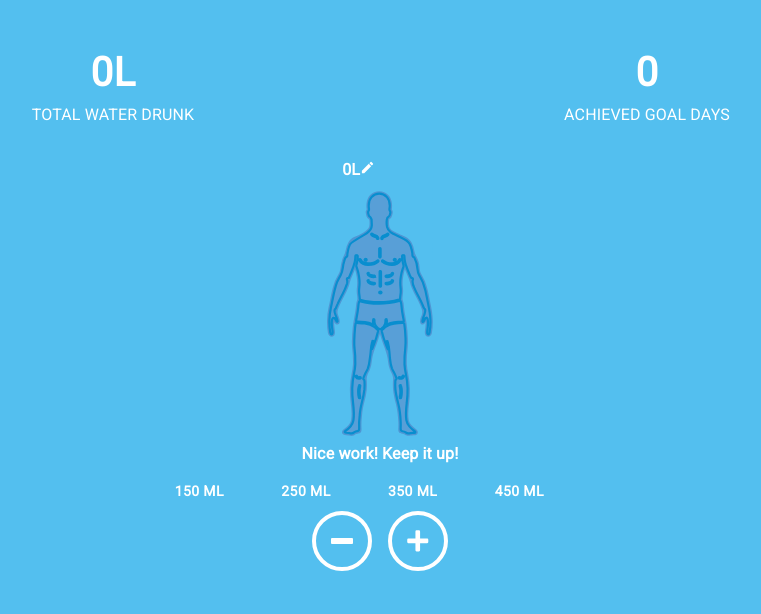
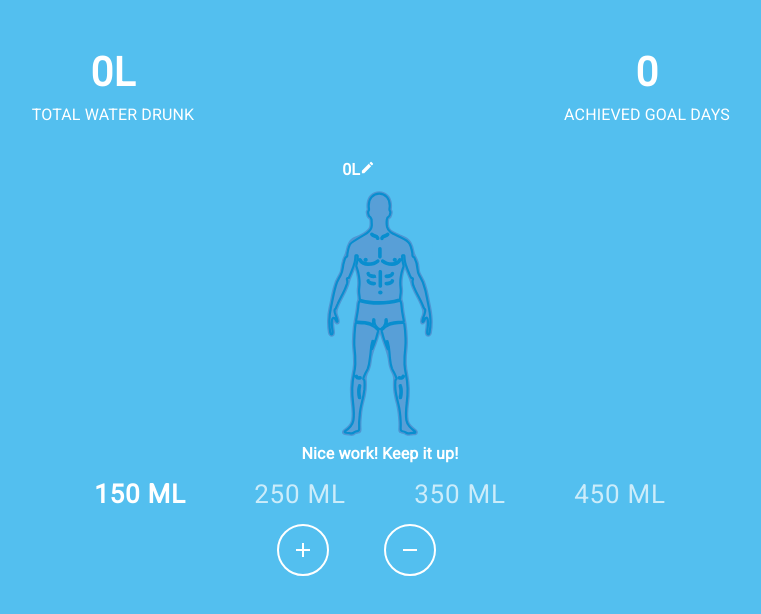
Before and after one commit to Tane10/react-water-drinking-tracker, a React (Create React App) app: page / in a window 1280 px wide. Shown: the top 614 px of the page, without its empty margins (260-1021 px from the left). Built offline with nearby package versions, Linux system fonts and the light colour scheme; no server answers.

Commit message:
got buttons working, but stil need to make man volume update, and add button validtion, then do api cloud formation

```diff
--- a/package.json
+++ b/package.json
@@ -14,6 +14,7 @@
     "react-center": "^1.1.1",
     "react-dom": "^16.13.1",
     "react-elastic-carousel": "^0.7.5",
+    "react-hook-form": "^6.8.0",
     "react-horizontal-scrolling-menu": "^0.7.7",
     "react-scripts": "3.4.3",
     "react-slick": "^0.27.11",
--- a/src/App.js
+++ b/src/App.js
@@ -10,6 +10,7 @@ import { appUseStyles } from "./useStyles"
 import { backGroundColor } from "./colors.js";
 import { getWaterDrunkByUser } from './api/waterTrackerService'
 import axios from "axios";
+import SideScrollWaterValues from "./components/sideScrollWaterValues"
 
 
 const waterVolmueAmounts = [
@@ -23,22 +24,17 @@ export default function App() {
   const classes = appUseStyles();
 
   const [open, setOpen] = React.useState(false);
+  const [refreshWaterInfo, setRefreshWaterInfo] = React.useState(false);
   const [totalWaterDrunk, setTotalWaterDrunk] = React.useState(0);
   const [achivedGoal, setAchivedGoal] = React.useState(0);
   const [waterGoal, setwaterGoal] = React.useState(0);
 
   React.useEffect(() => {
-
     const getWaterDrunkByUser = async (email) => {
-      const water = await axios.get(`https://fndt05814i.execute-api.us-east-2.amazonaws.com/dev/?userEmail=${email}`).then((res) => {
+      const water = await axios.get(`https://fndt05814i.execute-api.us-east-2.amazonaws.com/dev/user/?userEmail=${email}`).then((res) => {
         const waterInfo = res.data.body;
-
-        if(waterInfo.totalWaterDrunkML > 1000){
-          waterInfo.totalWaterDrunkML = waterInfo.totalWaterDrunkML / 1000
-        }
-        if(waterInfo.waterGoalML > 1000){
-          waterInfo.waterGoalML = waterInfo.waterGoalML / 1000
-        }
+        waterInfo.totalWaterDrunkML = waterInfo.totalWaterDrunkML / 1000
+        waterInfo.waterGoalML = waterInfo.waterGoalML / 1000
 
         return waterInfo
       }).catch(err => {
@@ -48,14 +44,15 @@ export default function App() {
       setTotalWaterDrunk(water.totalWaterDrunkML);
       setAchivedGoal(water.daysGoalAchived);
       setwaterGoal(water.waterGoalML);
+      setRefreshWaterInfo(false)
     }
     getWaterDrunkByUser('testJoe@test.com');;
 
   }, [totalWaterDrunk,
     achivedGoal,
-    waterGoal])
-
-
+    waterGoal,
+    open,
+    refreshWaterInfo])
 
   const handleOpen = () => {
     setOpen(true);
@@ -65,9 +62,9 @@ export default function App() {
     setOpen(false);
   };
 
-  // let totalWaterDrunk = 2.5;
-  // let achivedGoal = 15;
-  // let waterGoal = 3.5;
+  const refreshWaterInfoCall = () => {
+    setRefreshWaterInfo(true);
+  }
 
   return (
     <div style={{ backgroundColor: backGroundColor }}>
@@ -109,20 +106,12 @@ export default function App() {
 
           <Grid container justify="center" alignItems="center" >
             <Typography fontWeight="fontWeightBold" align="center" className={classes.typographyStyleBold} > Nice work! Keep it up!</Typography>
-            <Grid container justify="center" alignItems="center" >
-              {waterVolmueAmounts.map(item =>
-                <Grid item xs={3} sm={2} md={1} >
-                  <Button style={{
-                    color: "white",
-                    paddingTop: '13px',
-                    paddingBottom: '13px',
-                    fontWeight: "bold",
-                  }} key={item.id}>{item.name} </Button>
-                </Grid>)}
-            </Grid>
           </Grid>
-
-          <UpdateWaterVoumeBtn />
+          <SideScrollWaterValues
+          updateWaterValues={refreshWaterInfoCall}
+          validation={totalWaterDrunk}
+          />
+          {/* <UpdateWaterVoumeBtn /> */}
           <EditWaterGoalModal
             openModal={open}
             closeModal={handleClose} />
--- /dev/null
+++ b/src/components/sideScrollWaterValues.js
@@ -0,0 +1,127 @@
+import React from 'react';
+import { Typography, AppBar, Tabs, Tab, Grid, IconButton } from '@material-ui/core';
+import { tabUseStyles } from "../useStyles";
+import PropTypes from 'prop-types';
+import Box from '@material-ui/core/Box';
+import { Add, Remove } from '@material-ui/icons';
+import axios from "axios";
+
+function TabPanel(props) {
+    const { children, value, index, ...other } = props;
+
+    return (
+        <div
+            role="tabpanel"
+            hidden={value !== index}
+            id={`scrollable-auto-tabpanel-${index}`}
+            aria-labelledby={`scrollable-auto-tab-${index}`}
+            {...other}
+        >
+            {value === index && (
+                <Box p={3}>
+                    <Typography>{children}</Typography>
+                </Box>
+            )}
+        </div>
+    );
+}
+
+const waterVolmueAmounts = [
+    { key: 0, volume: 150 },
+    { key: 1, volume: 250 },
+    { key: 2, volume: 350 },
+    { key: 3, volume: 450 },
+];
+
+TabPanel.propTypes = {
+    children: PropTypes.node,
+    index: PropTypes.any.isRequired,
+    value: PropTypes.any.isRequired,
+};
+
+function a11yProps(index) {
+    return {
+        id: `scrollable-auto-tab-${index}`,
+        'aria-controls': `scrollable-auto-tabpanel-${index}`,
+    };
+}
+
+
+export default function ScrollableTabsButtonAuto({ updateWaterValues, validation }) {
+
+
+    const classes = tabUseStyles();
+    const [value, setValue] = React.useState(0);
+    const [waterAmount, setWaterAmount] = React.useState(150);
+    // const [invalid, setinvalid] = React.useState()
+
+    const handleChange = (event, newValue) => {
+        setValue(newValue);
+        waterVolmueAmounts.map((waterVolume) => {
+            if (waterVolume.key === newValue) {
+                setWaterAmount(waterVolume.volume)
+            }
+        })
+    };
+
+    const updateTotalWaterDrunk = async (e) => {
+        e.preventDefault();
+
+        const operator = e.currentTarget.value;
+
+        const url = "https://fndt05814i.execute-api.us-east-2.amazonaws.com/dev/user/update-water-total";
+
+        let data = {
+            email: 'testJoe@test.com',
+            volume: waterAmount,
+            operator: operator
+        };
+
+        await axios.put(url, JSON.stringify(data)).then(res => {
+            console.log(res)
+        }).catch(err => {
+            console.log(err)
+        })
+
+        updateWaterValues();
+
+
+    }
+
+    return (
+        <div className={classes.root} >
+            <AppBar position="static" style={{ background: 'transparent', boxShadow: 'none', justifyContent: 'center', alignItems: 'center' }} >
+                <Tabs
+                    classes={{ indicator: classes.indicator }}
+                    value={value}
+                    onChange={handleChange}
+                    variant="scrollable"
+                    scrollButtons="auto"
+                    aria-label="scrollable auto tabs example"
+                >
+                    <Tab label="150 ml" {...a11yProps(0)} style={{ fontSize: '26px' }} classes={{ selected: classes.tabText }} />
+                    <Tab label="250 ml" {...a11yProps(1)} style={{ fontSize: '26px' }} classes={{ selected: classes.tabText }} />
+                    <Tab label="350 ml" {...a11yProps(2)} style={{ fontSize: '26px' }} classes={{ selected: classes.tabText }} />
+                    <Tab label="450 ml" {...a11yProps(3)} style={{ fontSize: '26px' }} classes={{ selected: classes.tabText }} />
+                </Tabs>
+            </AppBar>
+            <Grid container justify="center" alignItems="center" alignContent="center" spacing={1}>
+                <Grid item xs={2} sm={1} md={1}>
+                    <IconButton classes={{ root: classes.iconButtons }} aria-label="add" value='add' color="primary" onClick={updateTotalWaterDrunk}>
+                        <Add />
+                    </IconButton>
+                </Grid>
+                <Grid item xs={2} sm={1} md={1}>
+                    <IconButton classes={{ root: classes.iconButtons }} aria-label="remove" value='remove' color="primary"
+                    onClick={ () => {
+                        if(((validation * 1000) - waterAmount ) > 0){
+                            updateTotalWaterDrunk()
+                        }
+                    }}>
+                        <Remove />
+                    </IconButton>
+            </Grid>
+            </Grid>
+        </div >
+    );
+}
--- a/src/useStyles.js
+++ b/src/useStyles.js
@@ -63,6 +63,33 @@ const appUseStyles = makeStyles((theme) => ({
     }
 }));
 
+const tabUseStyles = makeStyles(() => ({
+    indicator: {
+        background: "transparent"
+    },
+    tabText: {
+        fontWeight: 'bold'
+    },
+    root: {
+        flexGrow: 1,
+        width: '100%',
+        justifyContent: 'center',
+        justifySelf: 'center',
+        alignContent: 'center',
+        alignItems: 'center'
+    },
+    iconButtons: {
+        border: '2px',
+        borderStyle: 'solid',
+        borderColor: 'white',
+        color: 'white',
+        borderRadius: '100px',
+
+    }
+
+
+}));
+
 const modalUseStyles = makeStyles((theme) => ({
     modal: {
         display: 'flex',
@@ -109,4 +136,4 @@ const modalUseStyles = makeStyles((theme) => ({
 
 }));
 
-export { appUseStyles, modalUseStyles }
+export { appUseStyles, modalUseStyles, tabUseStyles }
```
Also changed, not shown: lamda_functions/UpdateUserWaterDrunk.js (+11 -6 lines), src/components/modal/EditWaterGoalModal.js (+27 -21 lines), 2 other files (tests, documents, lock files or other folders).
